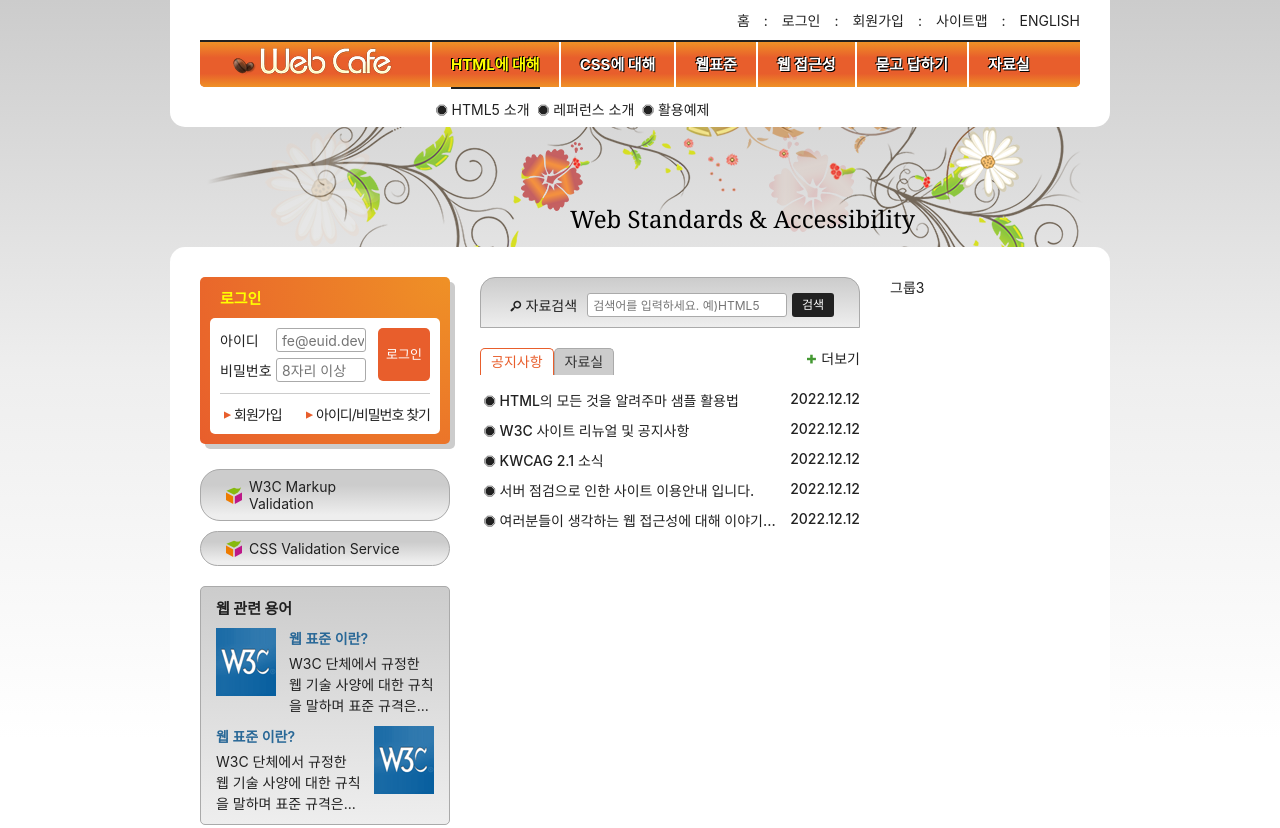
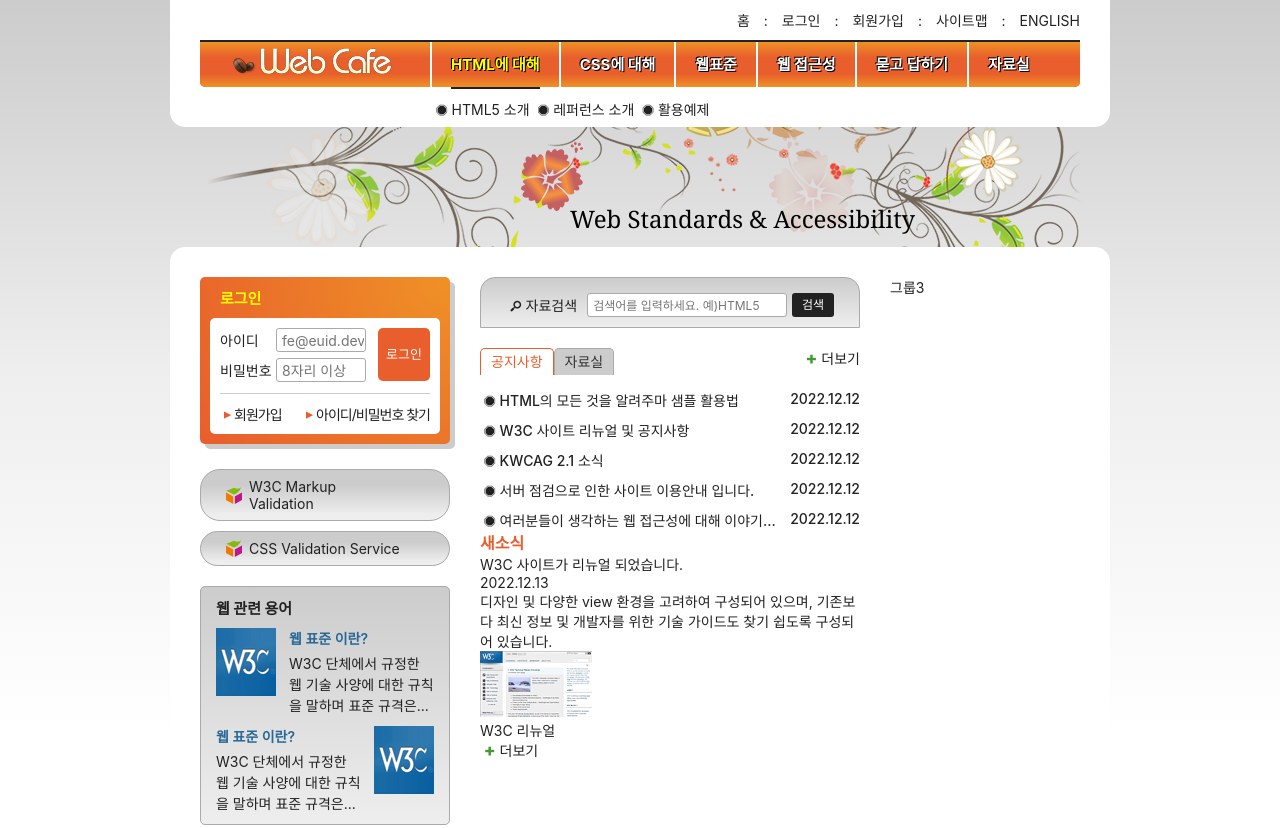
Before and after one commit to SSY1203/HTML5, a plain HTML site: page index.html in a window 1280 px wide. Shown: the top 828 px of the page. Drawn offline with Linux system fonts and the light colour scheme; a web font is replaced by a local one.

Commit message:
새소식 마크업

```diff
--- a/index.html
+++ b/index.html
@@ -377,6 +377,31 @@
             >
           </div>
         </div>
+
+        <section class="news">
+          <h2 class="news-title">새소식</h2>
+          <a href="/" class="news-link">
+            <article class="news-item">
+              <h3 class="news-item-title">W3C 사이트가 리뉴얼 되었습니다.</h3>
+              <time class="news-item-date" datetime="2022-12-13T09:30:23"
+                >2022.12.13</time
+              >
+              <p class="news-item-brief">
+                디자인 및 다양한 view 환경을 고려하여 구성되어 있으며, 기존보다
+                최신 정보 및 개발자를 위한 기술 가이드도 찾기 쉽도록 구성되어
+                있습니다.
+              </p>
+              <figure class="news-item-thumbnail">
+                <img
+                  src="assets/news.gif"
+                  alt="W3C 사이트가 HTML5 발표 후 새롭게 리뉴얼 된 모습"
+                />
+                <figcaption>W3C 리뉴얼</figcaption>
+              </figure>
+            </article>
+          </a>
+          <a href="/" class="icon-plus news-more more" title="새소식">더보기</a>
+        </section>
       </div>
       <div class="group group3">그룹3</div>
     </main>
--- a/styles/style.css
+++ b/styles/style.css
@@ -651,6 +651,13 @@
   color: hsla(110, 50%, 40%, 1);
 }
 
+/** 새소식 */
+.news-title {
+  font-size: 16px;
+  font-weight: 600;
+  color: #e85e2c;
+}
+
 /** 슬로건 */
 .slogan {
   background: skyblue;
```
